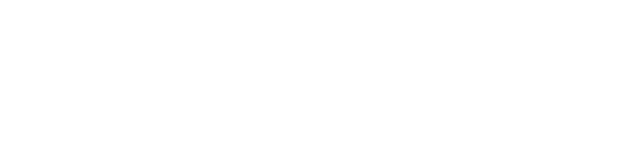
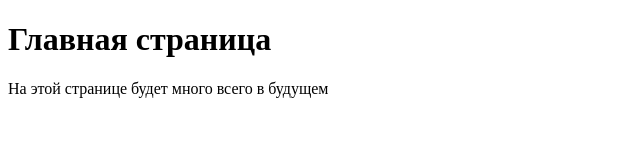
Before and after one commit to 16Shadow18/TeamNatsu, a plain HTML site: page index.html in a window 1280 px wide. Shown: the whole page, without its empty margins (0-640 px from the left). Drawn offline with Linux system fonts and the light colour scheme.

Commit message:
FourthChanges

```diff
--- a/index.html
+++ b/index.html
@@ -4,8 +4,12 @@
   <meta charset="UTF-8">
   <meta name="viewport" content="width=device-width, initial-scale=1.0">
   <title>Flower</title>
+  <link rel="stylesheet" href="css/styles.css">
 </head>
 <body>
-  <br>
+  <h1>Главная страница</h1>
+  <p>
+    На этой странице будет много всего в будущем
+  </p>
 </body>
 </html>
```
